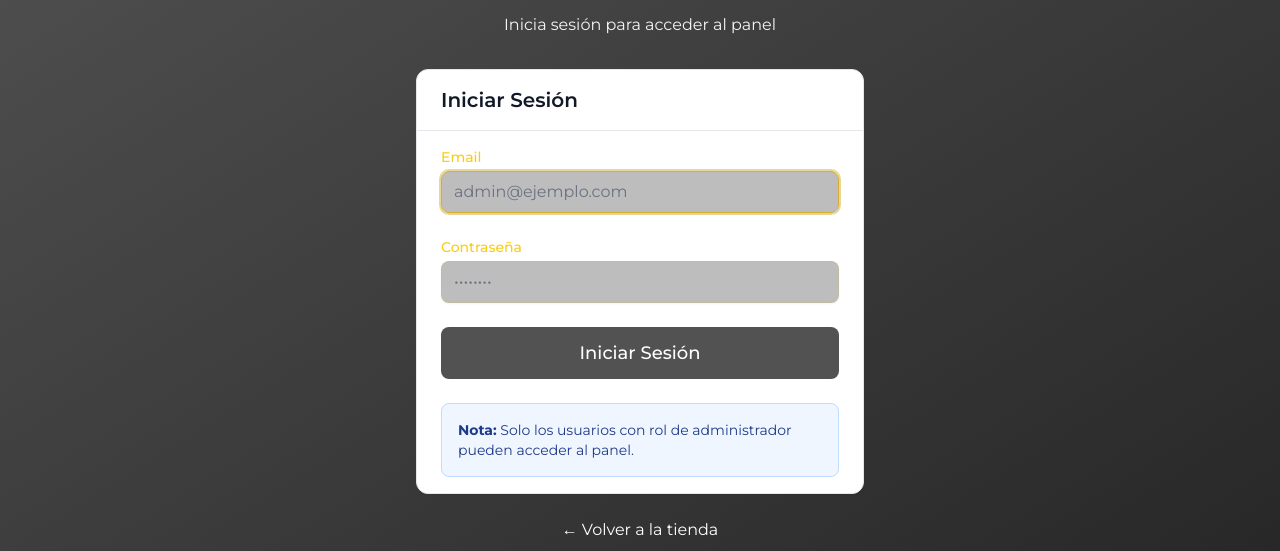
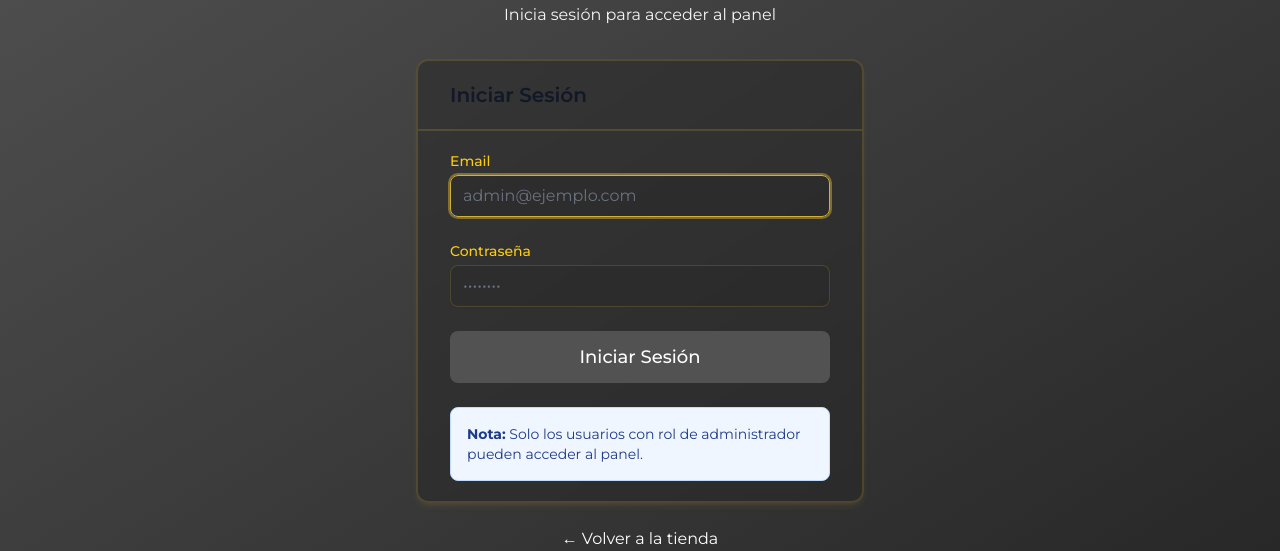
Before and after one commit to expresCocina/Ecomer-tienda, a React (Vite) app: page /admin/login in a window 1280 px wide. Shown: the part 249-800 px from the top of the page. Built offline with nearby package versions, Linux system fonts and the light colour scheme; no server answers; the database is empty.

Commit message:
fix: apply dark/gold theme to Card component and adjust WhatsApp widget position

```diff
--- a/src/components/ui/Card.jsx
+++ b/src/components/ui/Card.jsx
@@ -1,7 +1,7 @@
 import { cn } from '../../lib/utils';
 
 /**
- * Componente Card reutilizable
+ * Componente Card reutilizable - Tema oscuro/dorado
  */
 export const Card = ({
     children,
@@ -12,8 +12,8 @@ export const Card = ({
     return (
         <div
             className={cn(
-                'bg-white rounded-xl shadow-sm border border-gray-200',
-                hover && 'transition-all duration-200 hover:shadow-md hover:-translate-y-1',
+                'bg-primary-800/50 backdrop-blur-sm rounded-xl shadow-md shadow-gold-500/10 border-2 border-gold-500/20',
+                hover && 'transition-all duration-200 hover:shadow-lg hover:shadow-gold-500/20 hover:-translate-y-1 hover:border-gold-500/30',
                 className
             )}
             {...props}
@@ -24,33 +24,33 @@ export const Card = ({
 };
 
 /**
- * Card Header
+ * Card Header - Tema oscuro/dorado
  */
 export const CardHeader = ({ children, className = '', ...props }) => {
     return (
-        <div className={cn('px-6 py-4 border-b border-gray-200', className)} {...props}>
+        <div className={cn('mobile-padding py-4 sm:py-5 border-b-2 border-gold-500/20', className)} {...props}>
             {children}
         </div>
     );
 };
 
 /**
- * Card Body
+ * Card Body - Tema oscuro/dorado
  */
 export const CardBody = ({ children, className = '', ...props }) => {
     return (
-        <div className={cn('px-6 py-4', className)} {...props}>
+        <div className={cn('mobile-padding py-4 sm:py-5', className)} {...props}>
             {children}
         </div>
     );
 };
 
 /**
- * Card Footer
+ * Card Footer - Tema oscuro/dorado
  */
 export const CardFooter = ({ children, className = '', ...props }) => {
     return (
-        <div className={cn('px-6 py-4 border-t border-gray-200 bg-gray-50 rounded-b-xl', className)} {...props}>
+        <div className={cn('mobile-padding py-4 sm:py-5 border-t-2 border-gold-500/20 bg-primary-900/50 backdrop-blur-sm rounded-b-xl', className)} {...props}>
             {children}
         </div>
     );
--- a/src/components/ui/WhatsAppWidget.jsx
+++ b/src/components/ui/WhatsAppWidget.jsx
@@ -46,9 +46,9 @@ export const WhatsAppWidget = () => {
 
     return (
         <>
-            {/* Widget flotante - Optimizado para móvil */}
+            {/* Widget flotante - Optimizado para móvil - Posición ajustada */}
             <div
-                className={`fixed bottom-4 right-4 sm:bottom-6 sm:right-6 z-50 transition-all duration-500 ${isVisible ? 'translate-y-0 opacity-100' : 'translate-y-20 opacity-0'
+                className={`fixed bottom-20 right-4 sm:bottom-6 sm:right-6 z-40 transition-all duration-500 ${isVisible ? 'translate-y-0 opacity-100' : 'translate-y-20 opacity-0'
                     }`}
             >
                 {/* Tooltip - Responsive */}
```
